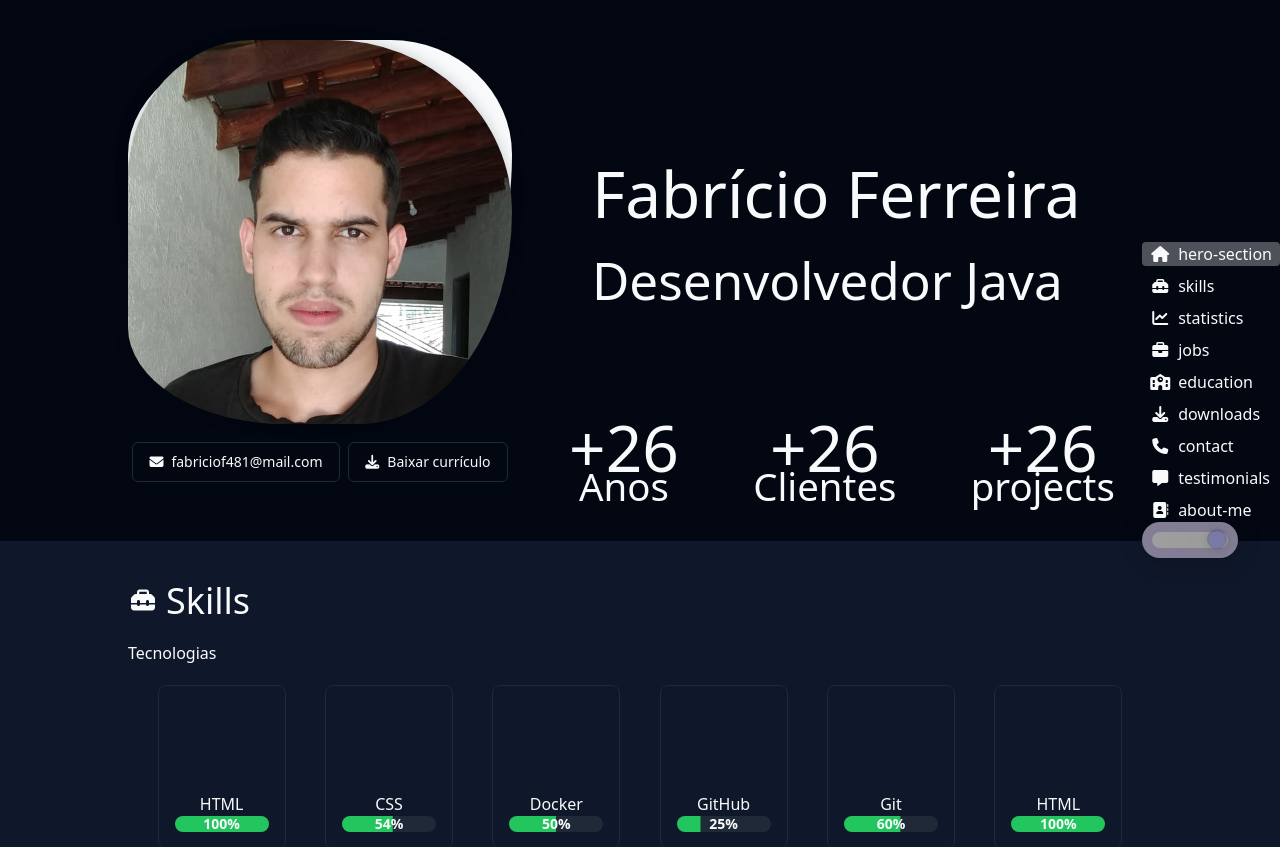
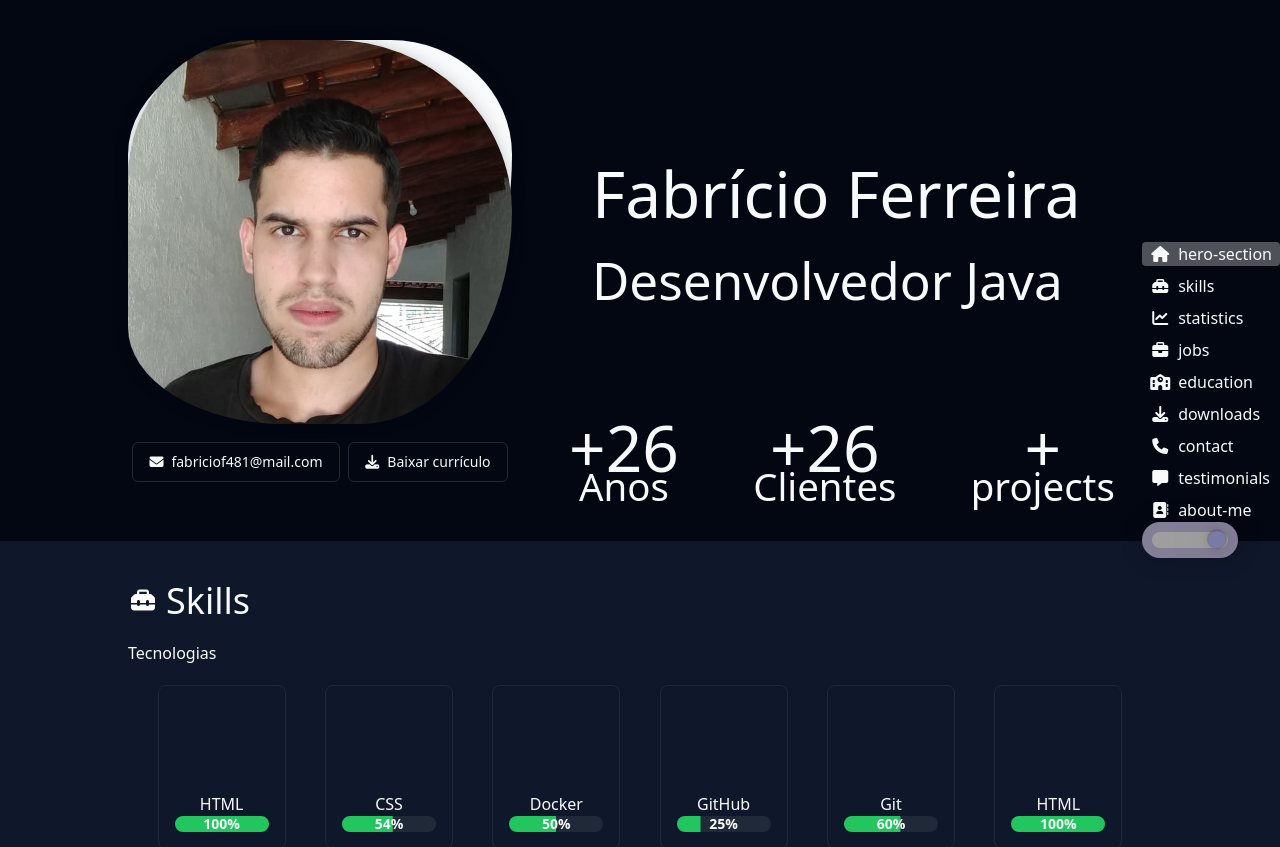
Before and after one commit to fabriciogferreira/fabriciogferreira, a Next.js app: page / in a window 1280 px wide. Shown: the top 847 px of the page. Built offline with nearby package versions, Linux system fonts and the light colour scheme; grey boxes are pictures that could not be loaded; some icons are missing.

Commit message:
feat: dynamic project in herosection

```diff
--- a/app/_components/HeroSection.tsx
+++ b/app/_components/HeroSection.tsx
@@ -1,4 +1,5 @@
 import { buttonVariants } from "@/components/ui/button"
+import { projects } from "@/types/projects"
 
 export default function HeroSection(){
     return (
@@ -39,7 +40,7 @@ export default function HeroSection(){
                     </p>
                     <p className="text-[3vw] leading-[0.75]">
                         <span className="block text-[5vw]">
-                            +26
+                            +{projects.length}
                         </span>
                         projects
                     </p>
```
